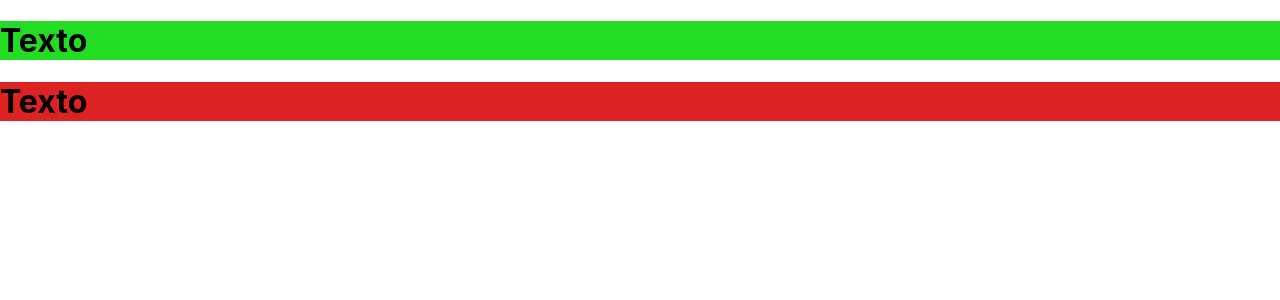
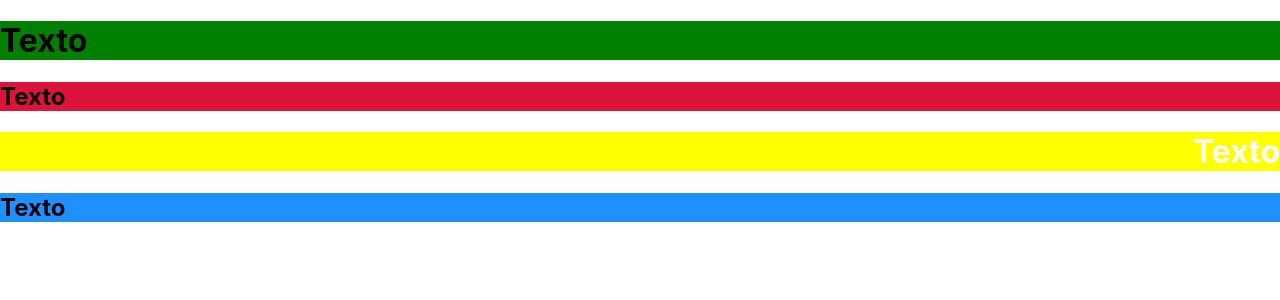
Before and after one commit to filipesouza2000/react-curso, a Next.js app: page /CSS/usandoEstilo in a window 1280 px wide. Shown: the top 300 px of the page. Built offline with nearby package versions, Linux system fonts and the light colour scheme.

Commit message:
Consições Css

```diff
--- a/components/Estilo.jsx
+++ b/components/Estilo.jsx
@@ -6,9 +6,18 @@ export default function Estilo(props){
     */
     return(
         <div>
-            <h1 style={{backgroundColor: props.numero >= 0 ? "#2D2" : "#D22"}}>
+            <h1 style={
+                {
+                backgroundColor: props.numero >= 0 ? "green" : "yellow",
+                color: props.color,
+                textAlign: props.direita ? "right" : "left"
+                }
+                }>
                 Texto
             </h1>
+            <h2 className={props.numero >= 0 ? "red" : "blue"}>
+                Texto
+            </h2>
         </div>
     )
 }
--- a/pages/CSS/usandoEstilo.jsx
+++ b/pages/CSS/usandoEstilo.jsx
@@ -3,8 +3,8 @@ import Estilo from "../../components/Estilo";
 export default function usandoEstilo(){
     return(
         <div>
-            <Estilo numero={3} />
-            <Estilo numero={-13} />
+            <Estilo numero={3} color="#000"/>
+            <Estilo numero={-3} color="#FFF" direita/>
         </div>
     )
 }
--- a/styles/globals.css
+++ b/styles/globals.css
@@ -14,3 +14,9 @@ a {
 * {
   box-sizing: border-box;
 }
+.red{
+  background-color: crimson;
+}
+.blue{
+  background-color:dodgerblue;
+}
```
Also changed, not shown: 2 other files (tests, documents, lock files or other folders).
